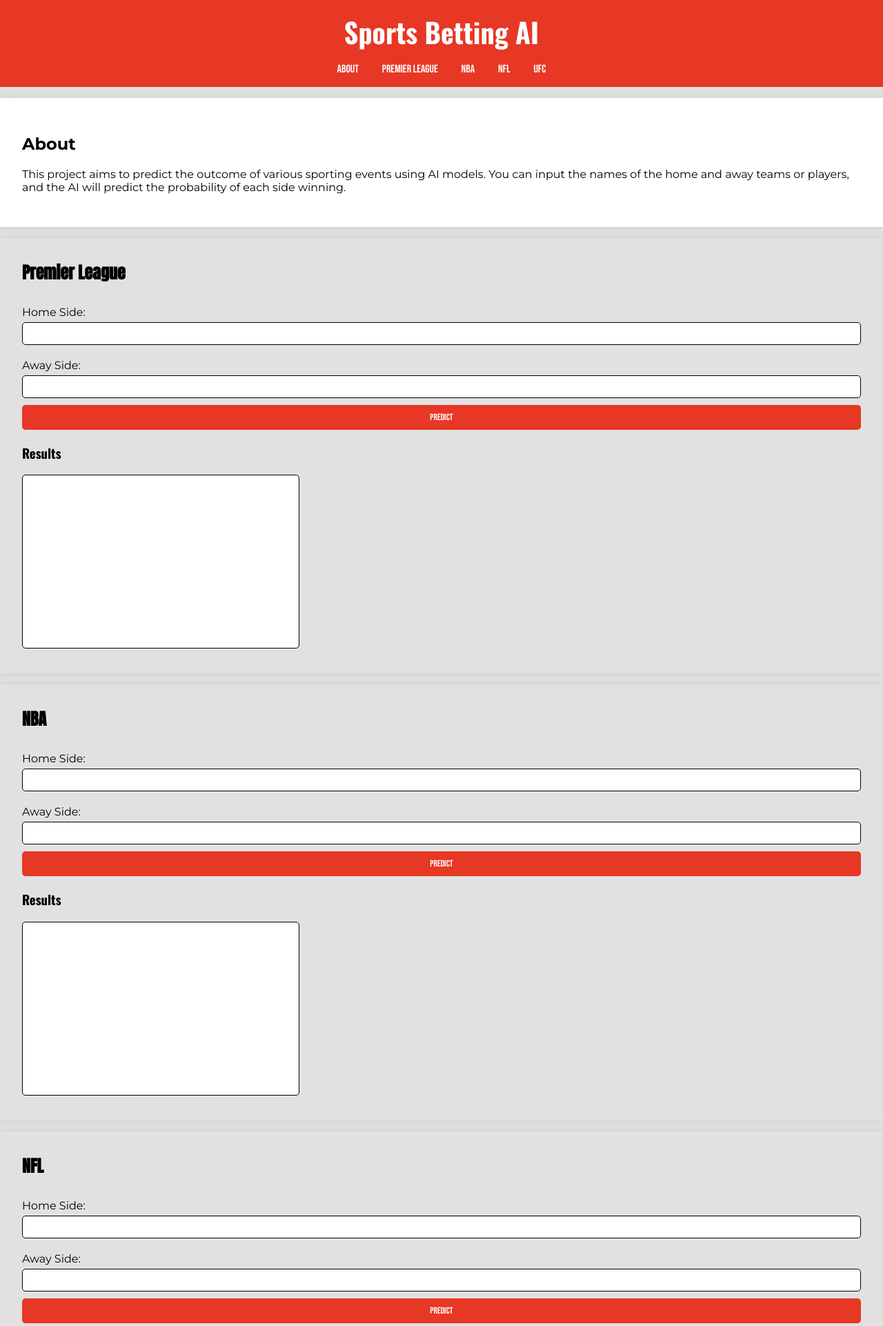
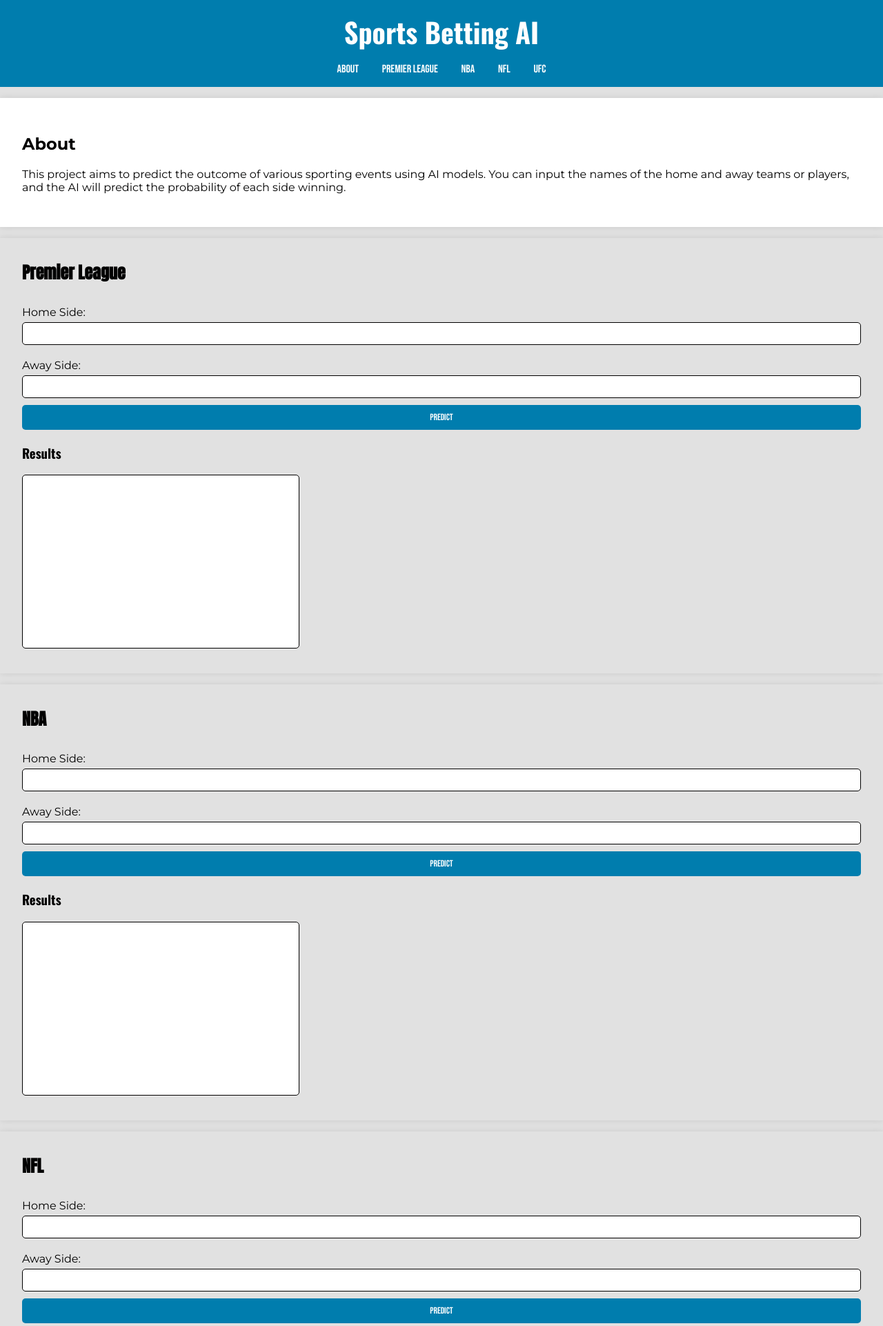
Before and after one commit to infe230/Sport-Betting-AI, a Flask app: page / in a window 1280 px wide. Shown: the top 1922 px of the page at 69% size. Run offline with Flask 3, Linux system fonts and the light colour scheme; a map, chart or similar area stays blank; parts of the project's set-up code (start-up, migrations or seed data) failed here and were passed over.

Commit message:
Update styles.css

```diff
--- a/static/css/styles.css
+++ b/static/css/styles.css
@@ -9,7 +9,7 @@ body {
 
 /* Header styles */
 header {
-    background-color: #E73725;
+    background-color: #007dae;
     color: #FFFFFF;
     padding: 1rem 0;
     text-align: center;
@@ -78,7 +78,7 @@ form input {
 
 form button {
     padding: 10px;
-    background-color: #E73725;
+    background-color: #007dae;
     color: #FFFFFF;
     border: none;
     cursor: pointer;
```
